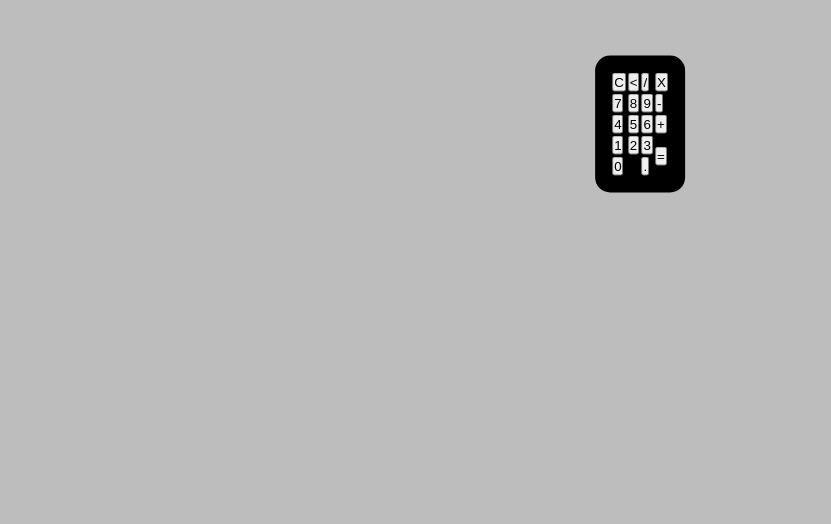
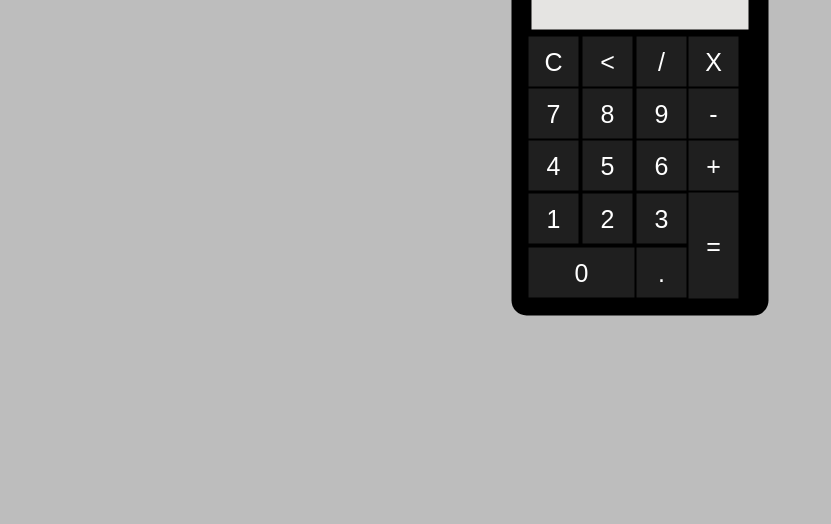
Before and after one commit to thifritas/calculadora_js, a plain HTML site: page index.html in a window 1280 px wide. Shown: the part 276-800 px from the top of the page, without its empty margins (0-831 px from the left). Drawn offline with Linux system fonts and the light colour scheme.

Commit message:
Add files via upload

```diff
--- a/css/style.css
+++ b/css/style.css
@@ -19,3 +19,28 @@
     border-radius: 15px;
     padding: 15px;
 }
+
+.botao{
+    width: 50px;
+    height: 50px;
+    font-size: 25px;
+    cursor: pointer;
+    background-color: rgb(31, 31, 31);
+    border: none;
+    color: white;
+}
+
+.botao:hover {
+    background-color: black;
+}
+
+#resultado {
+    background-color: #E5E4E2;
+    width: 207px;
+    height: 30px;
+    margin: 5px;
+    font-size: 25px;
+    color: black;
+    text-align: right;
+    padding: 5px;
+}
--- a/index.html
+++ b/index.html
@@ -11,38 +11,40 @@
     <div class="fundo">
         <h1>Calculadora simples com Java Script</h1>
         <div class="calculadora">
+            <h1>Calculadora</h1>
             <p id="resultado"></p>
             <table>
                 <tr>
-                    <td><button>C</button></td>
-                    <td><button><</button></td>
-                    <td><button>/</button></td>
-                    <td><button>X</button></td>
+                    <td><button class="botao" onclick="limpar()">C</button></td>
+                    <td><button class="botao" onclick="voltar()"><</button></td>
+                    <td><button class="botao" onclick="insere('/')">/</button></td>
+                    <td><button class="botao" onclick="insere('*')">X</button></td>
                 </tr>
                 <tr>
-                    <td><button>7</button></td>
-                    <td><button>8</button></td>
-                    <td><button>9</button></td>
-                    <td><button>-</button></td>
+                    <td><button class="botao" onclick="insere('7')">7</button></td>
+                    <td><button class="botao" onclick="insere('8')">8</button></td>
+                    <td><button class="botao" onclick="insere('9')">9</button></td>
+                    <td><button class="botao" onclick="insere('-')">-</button></td>
                 </tr>
                 <tr>
-                    <td><button>4</button></td>
-                    <td><button>5</button></td>
-                    <td><button>6</button></td>
-                    <td><button>+</button></td>
+                    <td><button class="botao" onclick="insere('4')">4</button></td>
+                    <td><button class="botao" onclick="insere('5')">5</button></td>
+                    <td><button class="botao" onclick="insere('6')">6</button></td>
+                    <td><button class="botao" onclick="insere('+')">+</button></td>
                 </tr>
                 <tr>
-                    <td><button>1</button></td>
-                    <td><button>2</button></td>
-                    <td><button>3</button></td>
-                    <td rowspan="2"><button>=</button></td>
+                    <td><button class="botao" onclick="insere('1')">1</button></td>
+                    <td><button class="botao" onclick="insere('2')">2</button></td>
+                    <td><button class="botao" onclick="insere('3')">3</button></td>
+                    <td rowspan="2"><button class="botao" style="height: 106px;" onclick="calcular()">=</button></td>
                 </tr>
                 <tr>
-                    <td colspan="2"><button>0</button></td>
-                    <td><button>.</button></td>
+                    <td colspan="2"><button class="botao"  style="width: 106px;">0</button></td>
+                    <td><button class="botao">.</button></td>
                 </tr>
             </table>
         </div>
     </div>
+    <script src="js/calc.js"></script>
 </body>
 </html>
--- a/js/calc.js
+++ b/js/calc.js
@@ -1,3 +1,22 @@
-function bla(opa,opa2) {
-    opa = opa+opa2
+function insere(numero){
+    document.getElementById('resultado').innerHTML = numero;
 }
+
+function limpar(){
+    document.getElementById('resultado').innerHTML = " ";
+}
+
+function voltar(){
+    var resultado = document.getElementById('resultado').innerHTML;
+    document.getElementById('resultado').innerHTML = resultado.substring(0,resultado.length -1);
+}
+
+function calcular(){
+    var resultado = document.getElementById('resultado').innerHTML;
+    if(resultado) {
+        document.getElementById('resultado').innerHTML = eval(resultado);
+    }
+    else {
+        document.getElementById('resultado').innerHTML = "Vazio";
+    }
+}
```
